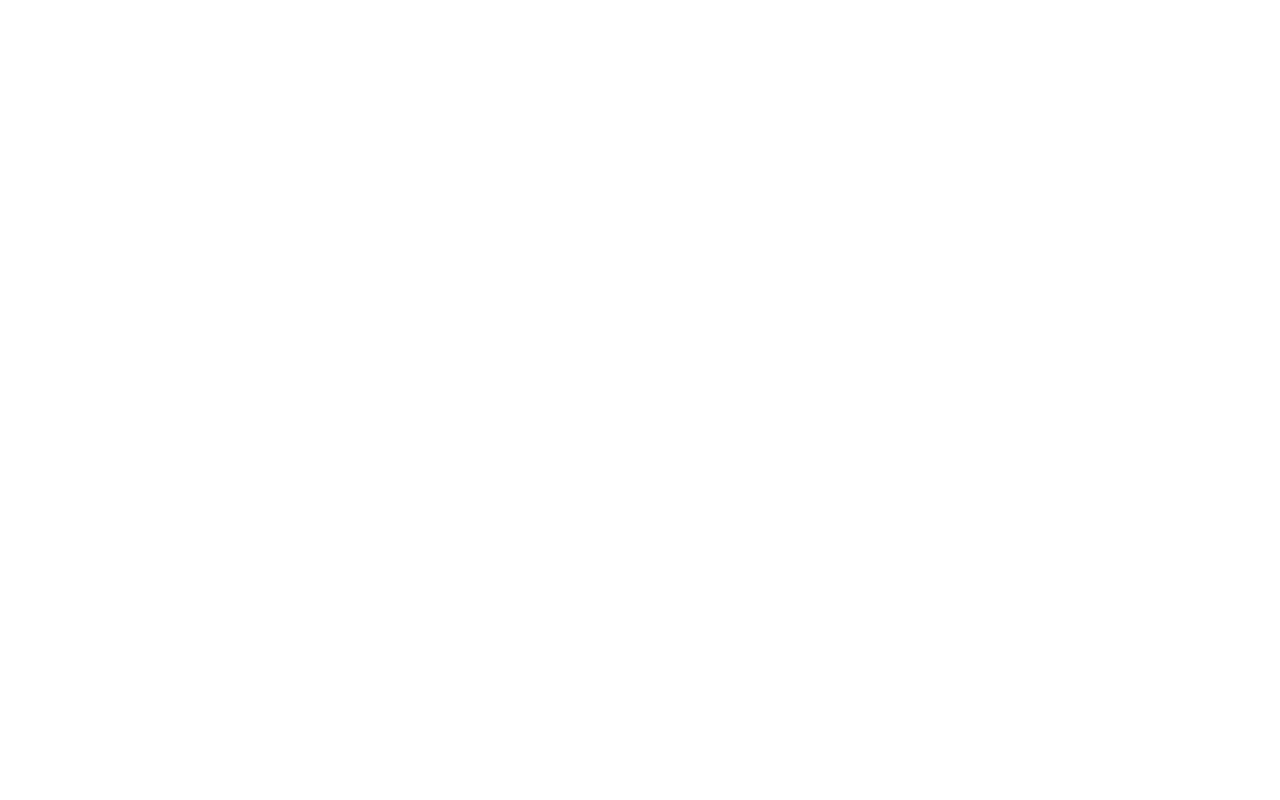
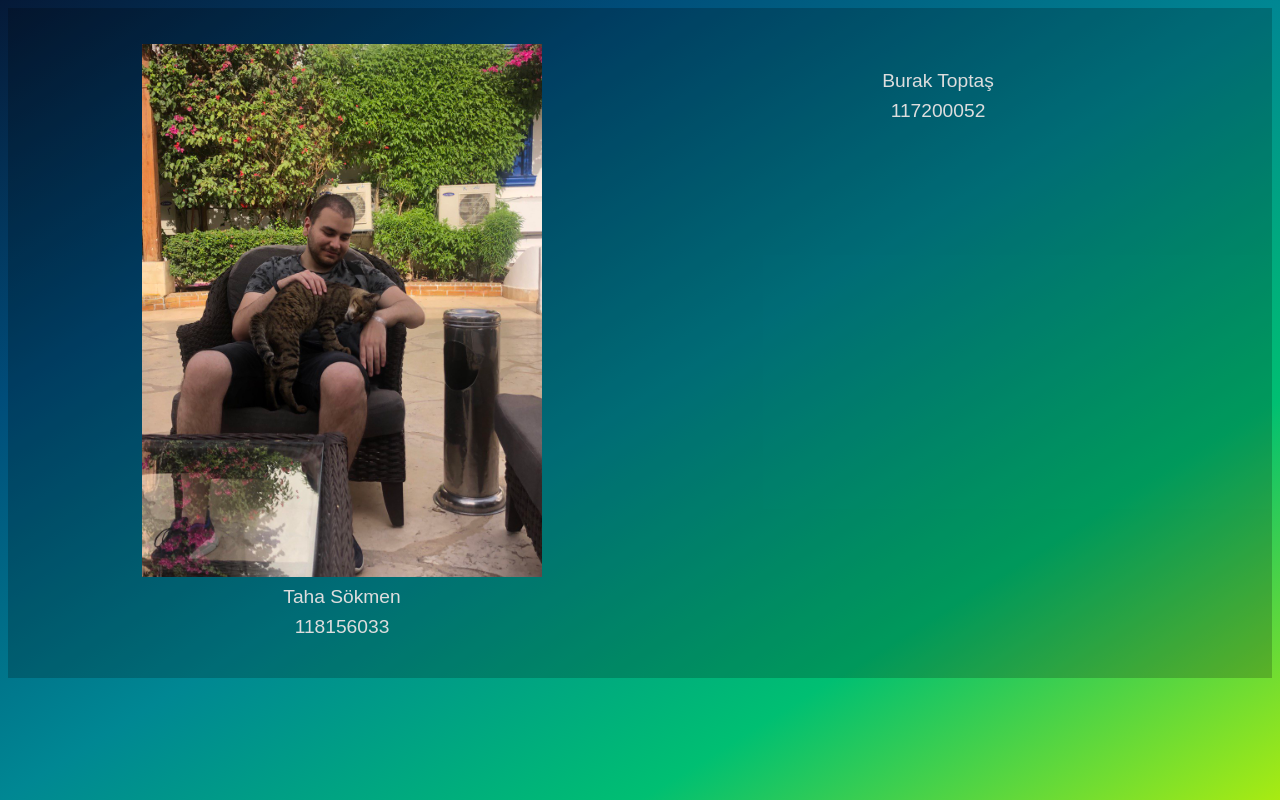
Before and after one commit to JustRelaxable/CMPE363-A1-Web-Interface, a plain HTML site: page index.html in a window 1280 px wide. Drawn offline with Linux system fonts and the light colour scheme.

Commit message:
Basic structure finished

```diff
--- a/index.html
+++ b/index.html
@@ -8,5 +8,24 @@
     <link rel="stylesheet" href="/styles.css">
   </head>
   <body>
+    <div class="container grid-two-columns">
+
+      <div class="team-member">
+        <div class="team-member-img">
+          <img src="/taha-foto.JPEG">
+        </div>
+        <p class="team-member-name">Taha Sökmen</p>
+        <p class="team-member-id">118156033</p>
+      </div>
+
+      <div class="team-member">
+        <div class="team-member-img">
+          <img>
+        </div>
+        <p class="team-member-name">Burak Toptaş</p>
+        <p class="team-member-id">117200052</p>
+      </div>
+
+    </div>
   </body>
 </html>
--- a/styles.css
+++ b/styles.css
@@ -0,0 +1,37 @@
+body{
+    background: linear-gradient(to right bottom, #051937, #004d7a, #008793, #00bf72, #a8eb12) fixed;
+    background-repeat: no-repeat;
+    color: rgb(221, 221, 221);
+    font-size: larger;
+    font-family: Arial, Helvetica, sans-serif;
+}
+
+.container{
+    max-width: 1200px;
+    background-color: #00000033;
+    margin: 0 auto;
+    padding: 36px;
+}
+
+.grid-two-columns{
+    display: grid;
+    grid-template-columns: 1fr 1fr;
+}
+
+.team-member{
+    display: flex;
+    flex-direction: column;
+    align-items: center;
+}
+
+.team-member-img{
+    max-width: 400px;
+}
+
+.team-member-img img{
+    width: 100%;
+}
+
+p{
+    margin: 4px 0;
+}
```
Also changed, not shown: taha-foto.JPEG (added).
